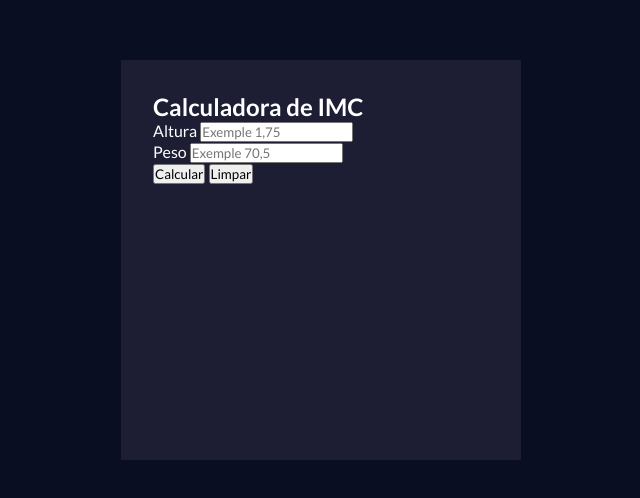
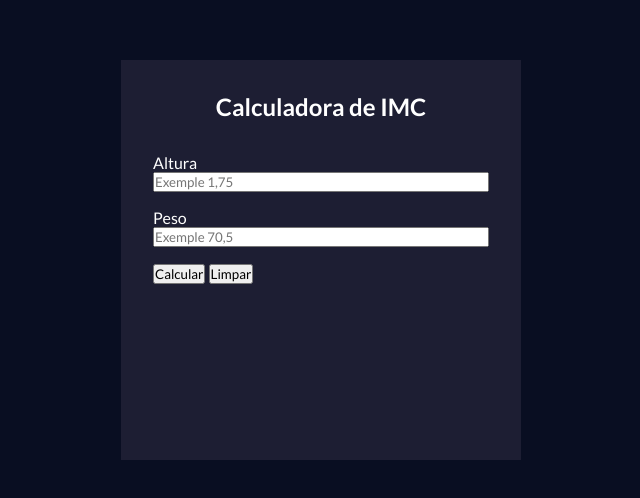
Before and after one commit to kscarvalho/Calculadora-_imc, a plain HTML site: page index.html in a window 1280 px wide. Shown: the part 140-638 px from the top of the page, without its empty margins (319-959 px from the left). Drawn offline with Linux system fonts and the light colour scheme.

Commit message:
style em calc-container h2, .form-inputs, .form-control

```diff
--- a/css/styles.css
+++ b/css/styles.css
@@ -24,3 +24,22 @@ body {
   background-color: #1d1e33;
   padding: 2rem;
 }
+
+/* IMC form */
+#calc-container h2 {
+  text-align: center;
+  margin-bottom: 2rem;
+}
+
+.form-inputs {
+  display: flex;
+  flex-direction: column;
+  justify-content: space-between;
+}
+
+.form-control {
+  display: flex;
+  flex-direction: column;
+  flex: 1;
+  margin-bottom: 1rem;
+}
```
